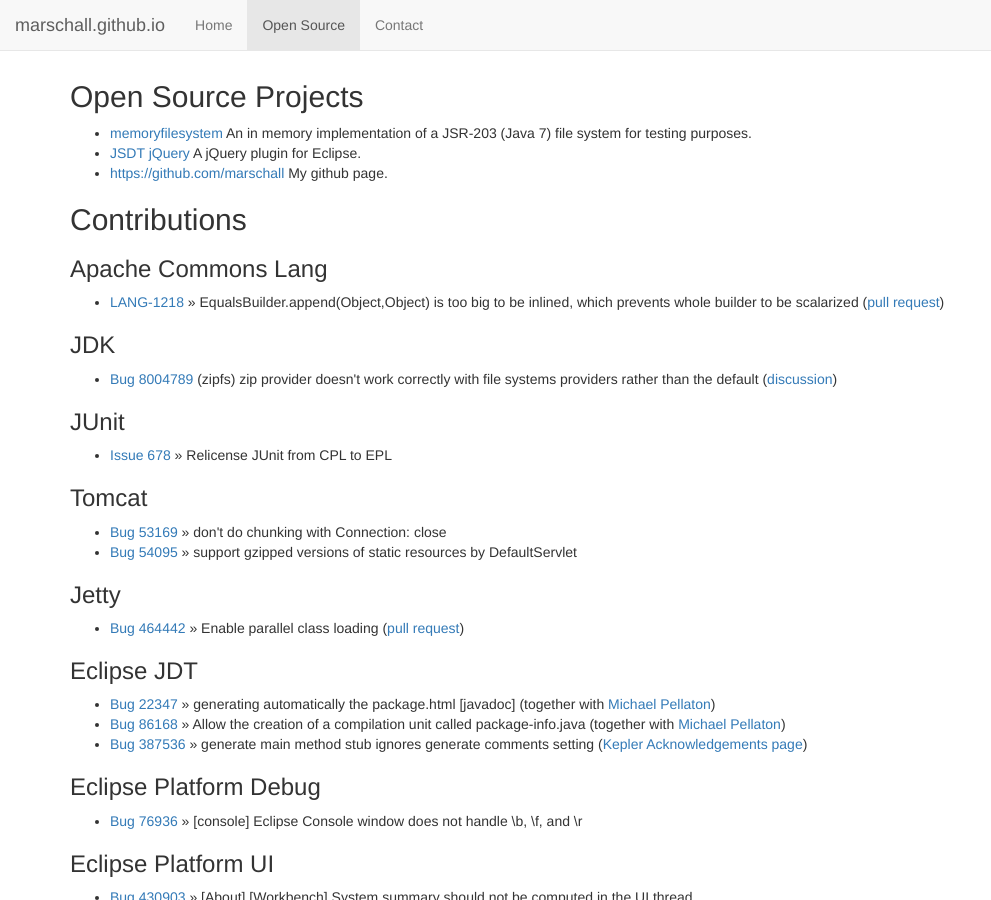
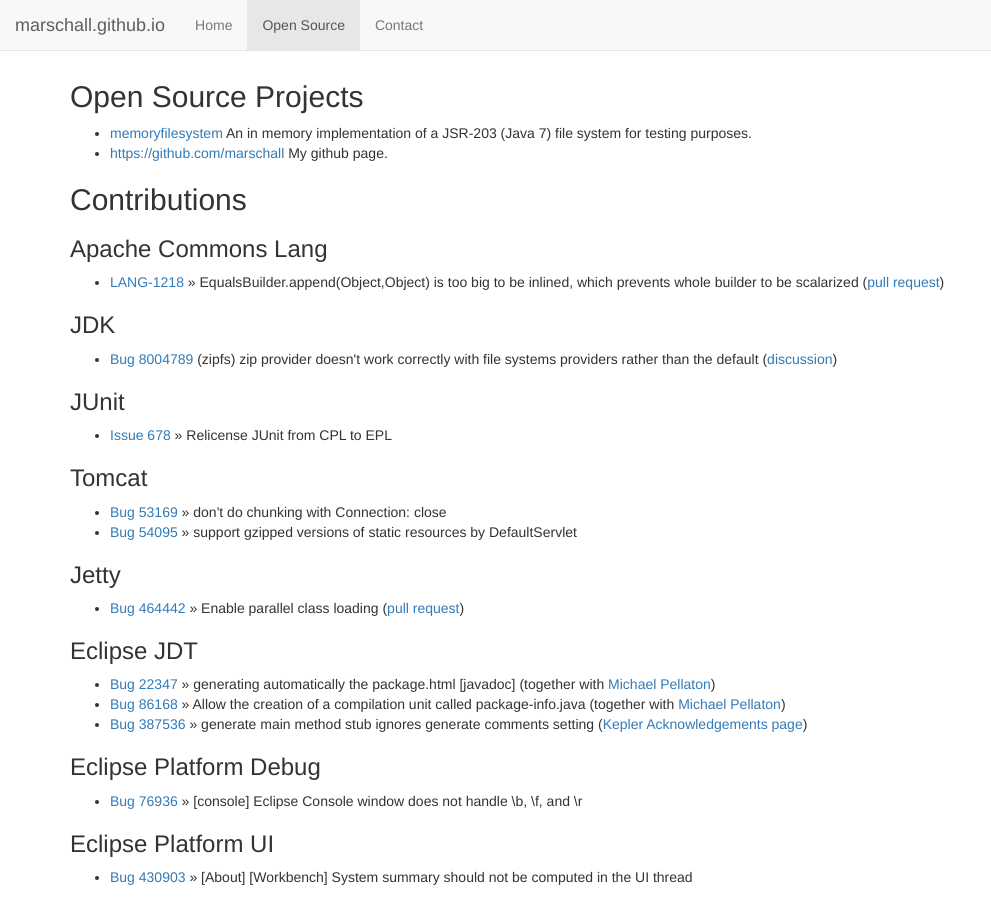
Before and after one commit to marschall/marschall.github.com, a Jekyll site: the page built from open-source.html, in a window 1280 px wide and 900 px high. Shown: the whole window, without its empty margins (0-991 px from the left). Built offline with Jekyll 4.4.1, drawn with Linux system fonts in a browser that asks for light colours.

Commit message:
remove jquery for now

```diff
--- a/open-source.html
+++ b/open-source.html
@@ -6,7 +6,7 @@
 <h2>Open Source Projects</h2>
 <ul>
   <li><a href="https://github.com/marschall/memoryfilesystem">memoryfilesystem</a> An in memory implementation of a JSR-203 (Java 7) file system for testing purposes.</li>
-  <li><a href="http://marketplace.eclipse.org/content/jsdt-jquery">JSDT jQuery</a> A jQuery plugin for Eclipse.</li>
+  <!-- <li><a href="http://marketplace.eclipse.org/content/jsdt-jquery">JSDT jQuery</a> A jQuery plugin for Eclipse.</li> -->
   <li><a href="https://github.com/marschall">https://github.com/marschall</a> My github page.</li>
 </ul>
 
```
